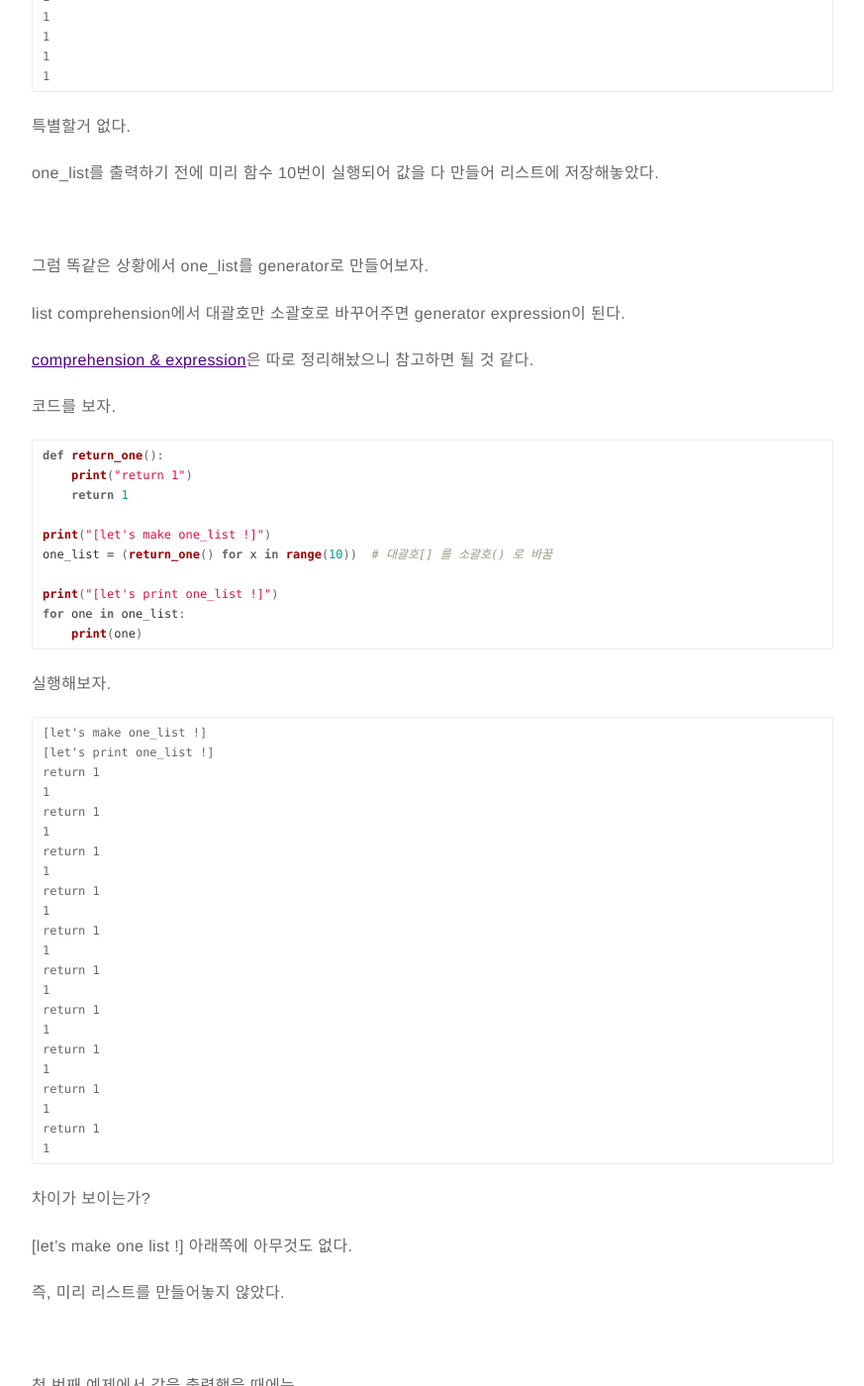
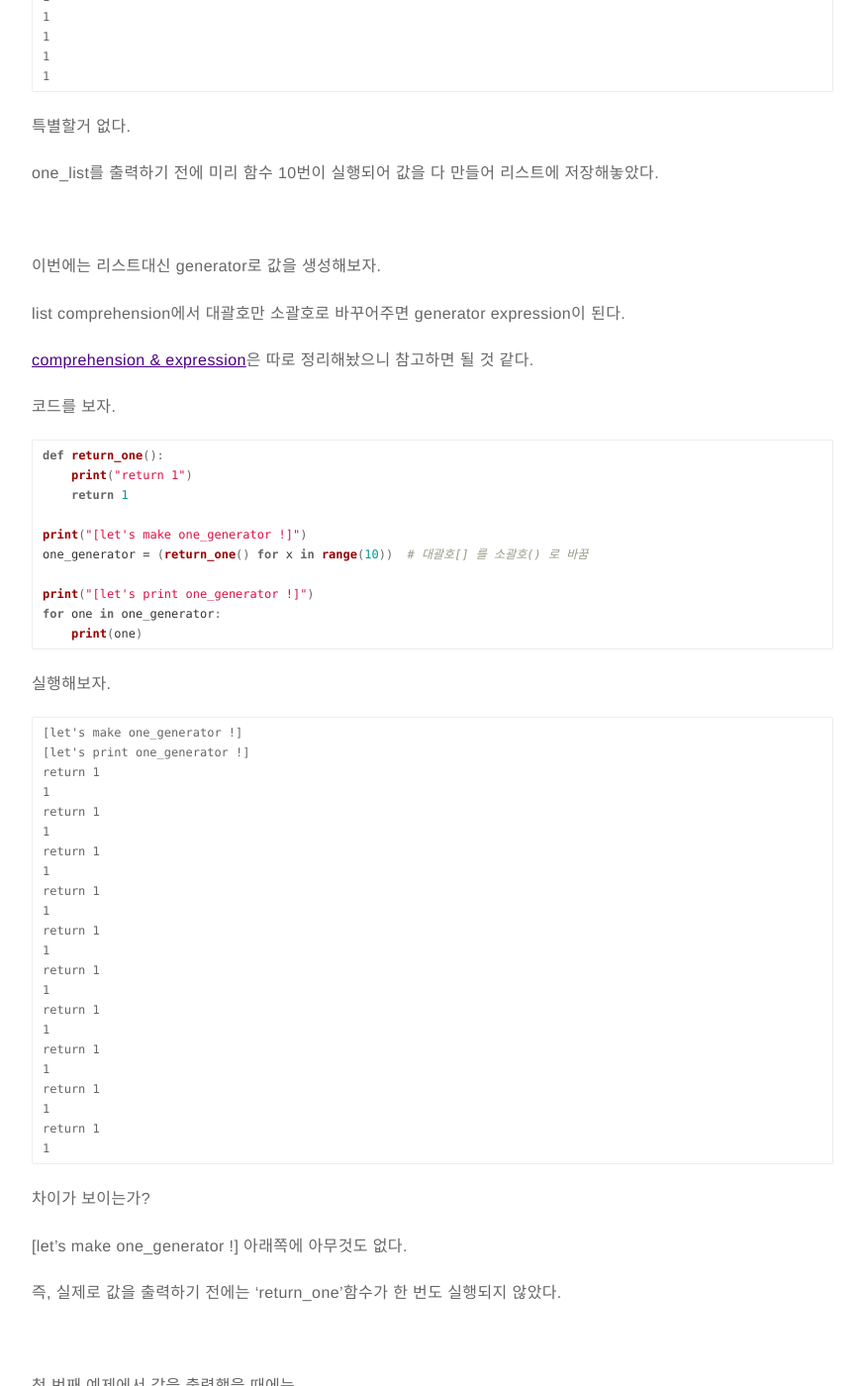
Before and after one commit to itholic/itholic.github.io, a Jekyll site: the page built from _posts/python/2018-11-01-python-lazy-evaluation.md, in a window 1280 px wide and 1400 px high, scrolled down 2163 px. Shown: the whole window at 99% size, without its empty margins (203-1076 px from the left). Built offline with Jekyll 4.4.1, drawn with Linux system fonts in a browser that asks for light colours; comment, search, counter and statistics services are not loaded; some of the changed text lies outside the part shown.

Commit message:
[python][update] lazy evaluation

````diff
--- a/_posts/python/2018-11-01-python-lazy-evaluation.md
+++ b/_posts/python/2018-11-01-python-lazy-evaluation.md
@@ -112,7 +112,7 @@ one_list를 출력하기 전에 미리 함수 10번이 실행되어 값을 다
 
 <br/>
 
-그럼 똑같은 상황에서 one_list를 generator로 만들어보자.
+이번에는 리스트대신 generator로 값을 생성해보자.
 
 list comprehension에서 대괄호만 소괄호로 바꾸어주면 generator expression이 된다.
 
@@ -125,19 +125,19 @@ def return_one():
     print("return 1")
     return 1
 
-print("[let's make one_list !]")
-one_list = (return_one() for x in range(10))  # 대괄호[] 를 소괄호() 로 바꿈
+print("[let's make one_generator !]")
+one_generator = (return_one() for x in range(10))  # 대괄호[] 를 소괄호() 로 바꿈
 
-print("[let's print one_list !]")
-for one in one_list:
+print("[let's print one_generator !]")
+for one in one_generator:
     print(one)
 ```
 
 실행해보자.
 
 ```
-[let's make one_list !]
-[let's print one_list !]
+[let's make one_generator !]
+[let's print one_generator !]
 return 1
 1
 return 1
@@ -162,9 +162,9 @@ return 1
 
 차이가 보이는가?
 
-[let's make one list !] 아래쪽에 아무것도 없다.
+[let's make one_generator !] 아래쪽에 아무것도 없다.
 
-즉, 미리 리스트를 만들어놓지 않았다.
+즉, 실제로 값을 출력하기 전에는 'return_one'함수가 한 번도 실행되지 않았다.
 
 <br/>
 
@@ -176,9 +176,9 @@ one_list가 실제로 사용되든 말든 우선 값을 다 만들어놓았었
 
 <br/>
 
-하지만 이를 generator로 만들어 값을 출력했을 때에는,
+하지만 generator를 사용했을 때에는,
 
-실제로 generator의 값을 출력하는 순간에 함수에서 값을 만들고있다.
+실제로 one_generator의 값을 사용하는 순간에만 함수를 수행하고있다.
 
 즉, 값이 실제로 사용되지 않으면 연산 또한 하지 않으므로 시간과 메모리를 절약할 수 있다.
 
@@ -281,12 +281,12 @@ def return_one_after_five_sec():
     print("return 1")
     return 1
 
-print("[let's make one_list !]")
-one_list = (return_one_after_five_sec() for x in range(10))  # generator 생성
+print("[let's make one_generator !]")
+one_generator = (return_one_after_five_sec() for x in range(10))  # generator 생성
 
 # counter 숫자만큼 값 출력
-print("[let's print one_list !]")
-for item in one_list:
+print("[let's print one_generator !]")
+for item in one_generator:
     counter -= 1
     print(item)
     if counter == 0:
@@ -297,8 +297,8 @@ for item in one_list:
 
 ```
 counter: 1
-[let's make one_list !]
-[let's print one_list !]
+[let's make one_generator !]
+[let's print one_generator !]
 please wait for 5 seconds
 return 1
 1
@@ -306,9 +306,11 @@ return 1
 
 마찬가지로 counter 값은 1이 생성되었다.
 
-하지만 미리 리스트를 만들어놓지 않은 덕분에 5초만에 작업을 끝내고 프로그램이 종료되었다.
+하지만 미리 값을 만들어놓지 않은 덕분에 5초만에 작업을 끝내고 프로그램이 바로 종료되었다.
 
-미리 라면을 끓여놓지 않길 잘한것이다.
+list로 값을 만들었을때에 비해 무려 9배의 성능 향상이 발생한것이다.
+
+라면을 미리 끓여놓지 않길 잘했다.
 
 <br/>
 
````
